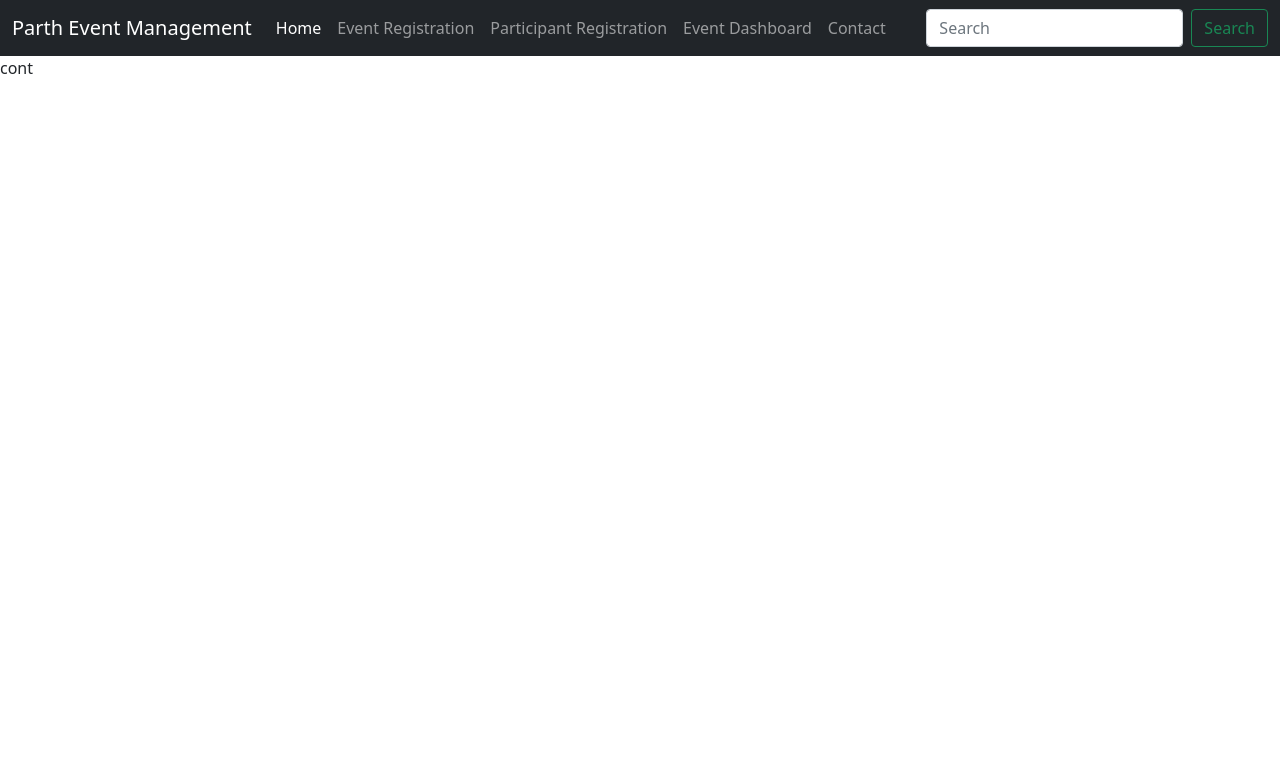
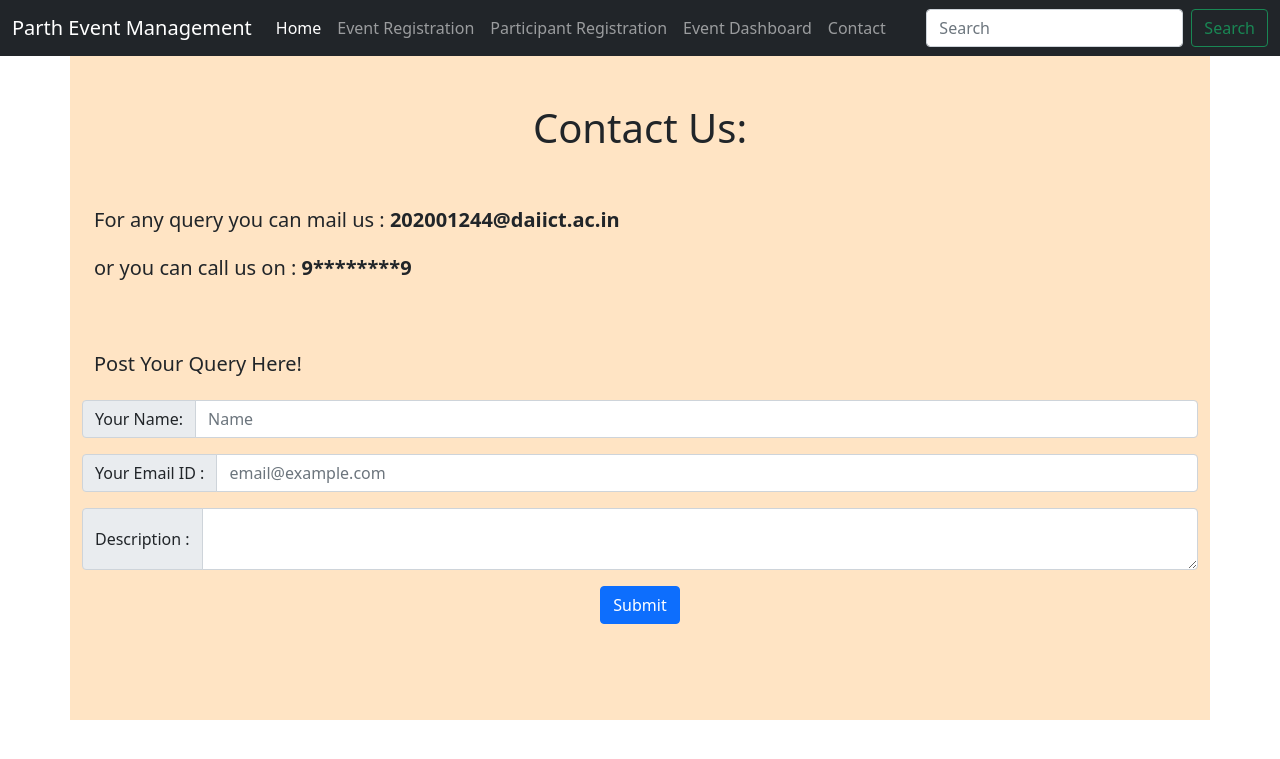
Before and after one commit to Parthmasala/WoC, a Django app: page /contact in a window 1280 px wide. Shown: the top 759 px of the page. Run offline with Django 4.2, Linux system fonts and the light colour scheme.

Commit message:
phase 3 + extra
27-01-22

```diff
--- a/Event_Manager/Event_App/models.py
+++ b/Event_Manager/Event_App/models.py
@@ -25,3 +25,8 @@ class ParticipantReg(models.Model):
     num_of_people = models.PositiveIntegerField()
     def __str__(self):
         return self.participant_name
+
+class ContactReg(models.Model):
+    contact_name = models.CharField(max_length=30)
+    contact_email = models.CharField(max_length=30)
+    contact_description = models.TextField()
--- a/Event_Manager/Event_App/views.py
+++ b/Event_Manager/Event_App/views.py
@@ -4,7 +4,7 @@ from tabnanny import check
 from urllib import request
 from django.shortcuts import render , HttpResponse
 from datetime import datetime
-from Event_App.models import EventReg,ParticipantReg
+from Event_App.models import EventReg,ParticipantReg,ContactReg
 import datetime,time,os
 from django.core.mail import send_mail
 from django.conf import settings
@@ -191,4 +191,22 @@ def dashboard(request):
     return render(request , 'dashboard.html' )
 
 def contact(request):
+    if request.method == 'POST':
+        contact_name = request.POST.get('contact_name')
+        contact_email = request.POST.get('contact_email')
+        contact_description = request.POST.get('contact_description')
+        query_detail = ContactReg(
+            contact_name = contact_name,
+            contact_email=contact_email,
+            contact_description=contact_description,
+            )
+        query_detail.save()
+        messages.success(request, 'Thank You for your support! We will get back to you.')
+        # email_from = settings.EMAIL_HOST_USER
+        # email_to = [contact_email]
+        # subject = 'Query is under process'
+        # message = "Dear " + contact_name + " , "\
+        # + "\n" + "Thank You for writing to us.And we will try to get back to you as soon as possible." \
+        # + "\n" + "\n" + "Thank you." + "\n" + "Parth Managment"
+        # send_mail(subject, message, email_from , email_to)
     return render(request , 'contact.html' )
--- a/Event_Manager/templates/contact.html
+++ b/Event_Manager/templates/contact.html
@@ -1,5 +1,32 @@
 {% extends 'base.html' %}
 {% block title %}Contact{% endblock title %}
 {% block body %}
-cont
+
+<div class="container py-5" style="background-color:Bisque">
+    <h1 class="text-center">Contact Us:</h1>
+    <h5 class="container py-5">For any query you can mail us : <b>202001244@daiict.ac.in</b>
+        <br><br>or you can call us on : <b>9********9</b>
+    </h5>
+
+        <h5 class="container py-3">Post Your Query Here!</h5>
+        <form method="post" action="/contact">
+        {% csrf_token %}
+        <div class="input-group mb-3">
+            <span class="input-group-text" id="basic-addon1">Your Name:</span>
+            <input name="contact_name" id="contact_name" type="text" class="form-control" placeholder="Name" required>
+        </div>
+        <div class="input-group mb-3">
+            <span class="input-group-text" id="basic-addon1">Your Email ID : </span>
+            <input name="contact_email" id="contact_email" type="email" class="form-control"
+                placeholder="email@example.com" required>
+        </div>
+        <div class="input-group mb-3">
+            <span class="input-group-text" id="basic-addon1">Description :</span>
+            <textarea name="contact_description" id="contact_description" type="text" class="form-control" cols="30"
+                rows="2" required></textarea>
+        </div>
+        <center><button class="btn btn-primary mb-5" type="submit">Submit</button></center>
+    </form>
+</div>
+
 {% endblock body %}
```
Also changed, not shown: Event_Manager/Event_App/migrations/0007_contactreg.py (added), Event_Manager/db.sqlite3.
